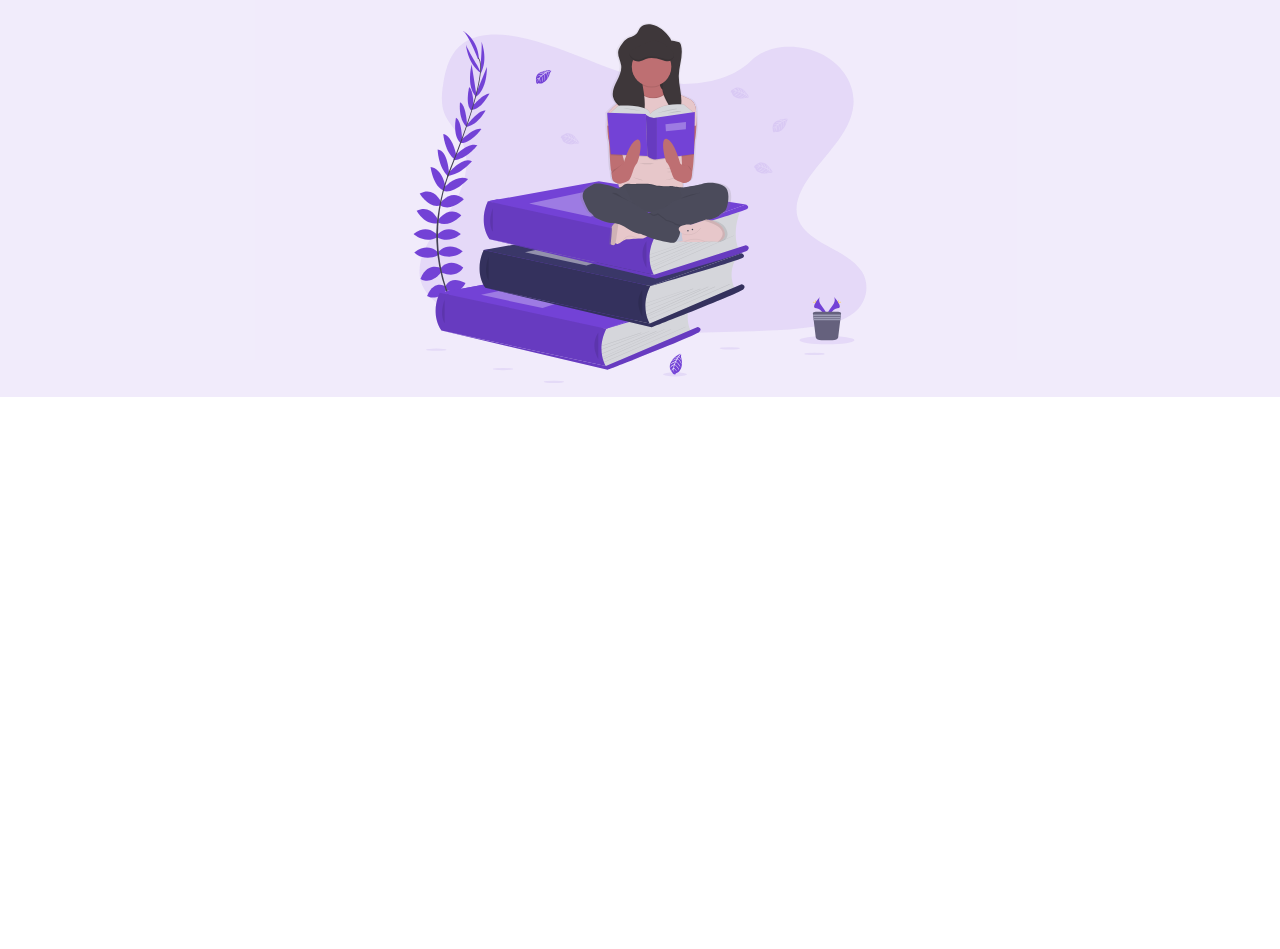
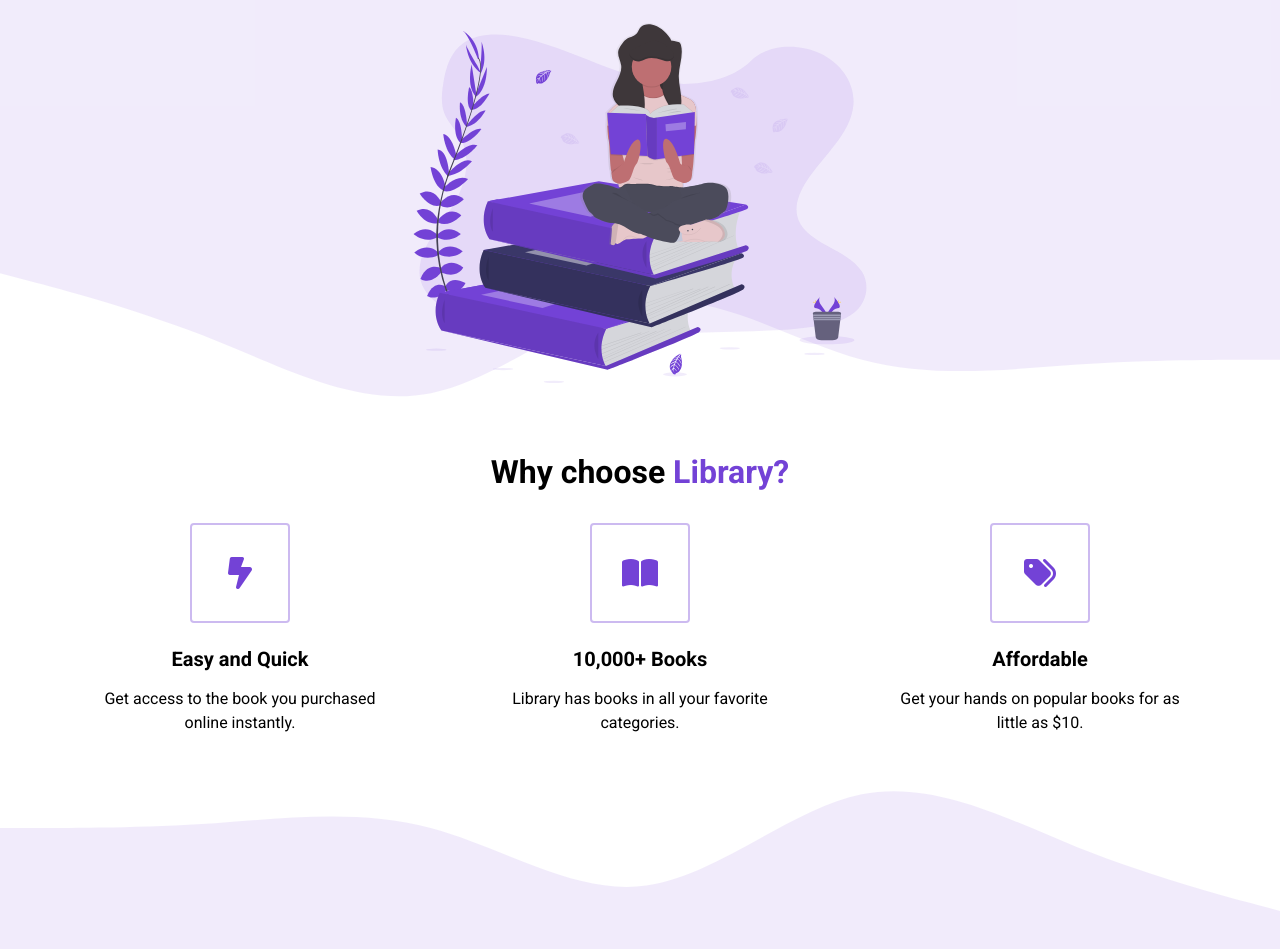
Before and after one commit to richbport/HTML-Project-3, a plain HTML site: page index.html in a window 1280 px wide. Shown: the part 403-1352 px from the top of the page. Before the commit the page ends 830 px from the top, so only its background shows below. Drawn offline with Linux system fonts and the light colour scheme.

Commit message:
updated highlights

```diff
--- a/index.html
+++ b/index.html
@@ -5,6 +5,10 @@
     <meta name="viewport" content="width=device-width, initial-scale=1.0" />
     <title>Library</title>
     <link rel="stylesheet" href="style.css" />
+    <script
+      src="https://kit.fontawesome.com/97ae6985a4.js"
+      crossorigin="anonymous"
+    ></script>
   </head>
   <body>
     <section id="landing">
@@ -33,5 +37,58 @@
         </div>
       </header>
     </section>
+
+    <main>
+      <section id="highlights">
+        <div class="container">
+          <div class="row">
+            <h2 class="section__title">
+              Why choose <span class="purple">Library?</span>
+            </h2>
+            <div class="highlight__wrapper">
+              <div class="highlight">
+                <div class="highlight__img">
+                  <i class="fa-solid fa-bolt-lightning"></i>
+                </div>
+                <h3 class="highlight__subtitle">Easy and Quick</h3>
+                <p class="highlight__para">
+                  Get access to the book you purchased online instantly.
+                </p>
+              </div>
+              <div class="highlight">
+                <div class="highlight__img">
+                  <i class="fa-solid fa-book-open"></i>
+                </div>
+                <h3 class="highlight__subtitle">10,000+ Books</h3>
+                <p class="highlight__para">
+                  Library has books in all your favorite categories.
+                </p>
+              </div>
+              <div class="highlight">
+                <div class="highlight__img">
+                  <i class="fa-solid fa-tags"></i>
+                </div>
+                <h3 class="highlight__subtitle">Affordable</h3>
+                <p class="highlight__para">
+                  Get your hands on popular books for as little as $10.
+                </p>
+              </div>
+            </div>
+          </div>
+        </div>
+      </section>
+
+      <section id="features">
+        <div class="container">
+          <div class="row"></div>
+        </div>
+      </section>
+
+      <!-- <section id="recent">
+        <div class="container">
+          <div class="row"></div>
+        </div>
+      </section> -->
+    </main>
   </body>
 </html>
--- a/style.css
+++ b/style.css
@@ -5,6 +5,11 @@
   margin: 0;
   box-sizing: border-box;
   font-family: "Roboto", serif;
+}
+
+body {
+  max-width: 100vw;
+  overflow-x: hidden;
 }
 
 nav {
@@ -17,6 +22,10 @@ img {
   height: 100%;
   max-height: 50vh;
   padding: 20px;
+}
+
+p {
+  line-height: 1.5;
 }
 
 .nav__container {
@@ -72,7 +81,7 @@ li {
 }
 
 header {
-    height: calc(100vh - 80px)
+  height: calc(100vh - 80px);
 }
 
 .header__container {
@@ -124,4 +133,101 @@ button:active {
 
 .header__img--wrapper {
   padding: 20px;
+  z-index: 2;
 }
+
+.container {
+  padding: 56px 0;
+}
+
+.row {
+  width: 100%;
+  max-width: 1200px;
+  margin: 0 auto;
+}
+
+/*
+
+HIGHLIGHTS
+
+*/
+
+#highlights {
+  position: relative;
+}
+
+#highlights:before {
+  background: url("assets/wave.svg");
+  content: "";
+  position: absolute;
+  width: 101vw;
+  height: 12vw;
+  top: 1px;
+  left: 0;
+  z-index: 1;
+  background-size: cover;
+  background-repeat: no-repeat;
+  transform: translateY(-100%);
+}
+
+#highlights:after {
+  background: url("assets/wave.svg");
+  content: "";
+  position: absolute;
+  width: 101vw;
+  height: 12vw;
+  bottom: 1px;
+  left: 0;
+  z-index: 1;
+  background-size: cover;
+  background-repeat: no-repeat;
+  transform: translateY(100%) rotate(180deg);
+}
+
+.highlight__wrapper {
+  display: flex;
+}
+
+.highlight {
+  padding: 0 24px;
+  width: calc(100% / 3);
+  display: flex;
+  align-items: center;
+  justify-content: center;
+  flex-direction: column;
+}
+
+.highlight__para {
+  text-align: center;
+  max-width: 280px;
+}
+
+.highlight__img {
+  border: 2px solid #7342d65d;
+  color: #7342d6;
+  width: 100px;
+  height: 100px;
+  display: flex;
+  align-items: center;
+  justify-content: center;
+  border-radius: 4px;
+  font-size: 32px;
+  margin-bottom: 24px;
+}
+
+.highlight__subtitle {
+  font-size: 20px;
+  margin-bottom: 16px;
+}
+
+
+/*
+
+FEATURES
+
+*/
+
+#features {
+  height: 1000px;
+  background-color: rgba(115,66,214,0.1);
+}
```
